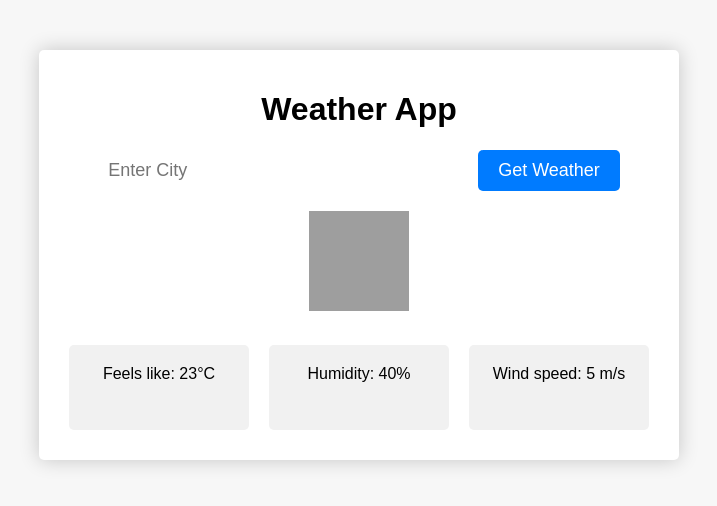
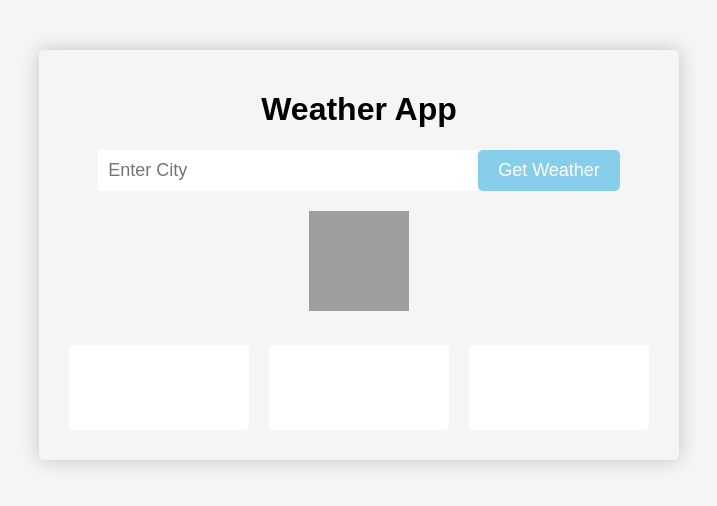
Before and after one commit to jamalbutt1232/Weather-Information, a plain HTML site: page index.html in a window 1280 px wide. Shown: the whole page, without its empty margins (281-998 px from the left). Drawn offline with Linux system fonts and the light colour scheme; grey boxes are pictures that could not be loaded.

Commit message:
Errors fixed in CSS file

```diff
--- a/index.html
+++ b/index.html
@@ -24,12 +24,12 @@
         <div class="temperature"></div>
         <div class="description"></div>
         <div class="details">
-          <div>Feels like: 23°C</div>
-          <div>Humidity: 40%</div>
-          <div>Wind speed: 5 m/s</div>
+          <div></div>
+          <div></div>
+          <div></div>
         </div>
       </div>
     </div>
-    <script src="index.js"></script>
+    <script src="index.js" type="text/javascript" defer></script>
   </body>
 </html>
--- a/style.css
+++ b/style.css
@@ -1,11 +1,11 @@
 body {
   margin: 0;
   font-family: "Montserrat", sans-serif;
-  background-color: #f7f7f7;
+  background-color: whitesmoke;
 }
 
 .container {
-  background-color: #fff;
+  background-color: whitesmoke;
   box-shadow: 0 0 20px rgba(0, 0, 0, 0.2);
   margin: 0 auto;
   margin-top: 50px;
@@ -31,7 +31,7 @@ form input[type="text"] {
 }
 
 form input[type="submit"] {
-  background-color: #007bff;
+  background-color: skyblue;
   color: #fff;
   border: none;
   padding: 10px 20px;
@@ -43,7 +43,7 @@ form input[type="submit"] {
 }
 
 form input[type="submit"]:hover {
-  background-color: #0062cc;
+  background-color: darkblue;
 }
 
 .icon img {
@@ -74,7 +74,7 @@ form input[type="submit"]:hover {
 
 .details > div {
   padding: 20px;
-  background-color: #f1f1f1;
+  background-color: white;
   margin: 10px;
   flex: 1;
   border-radius: 5px;
```
